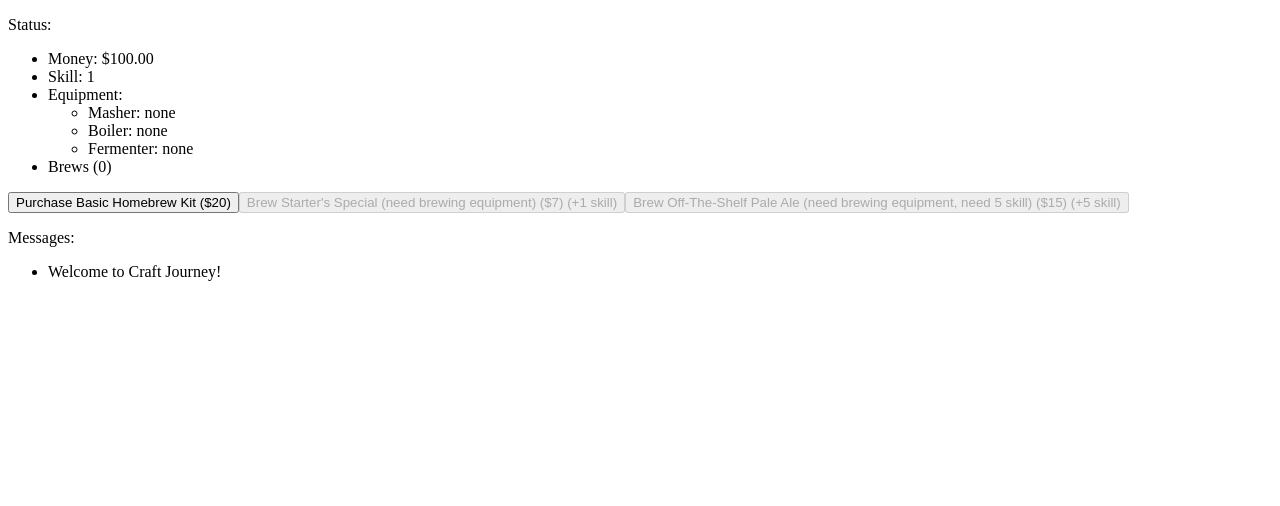
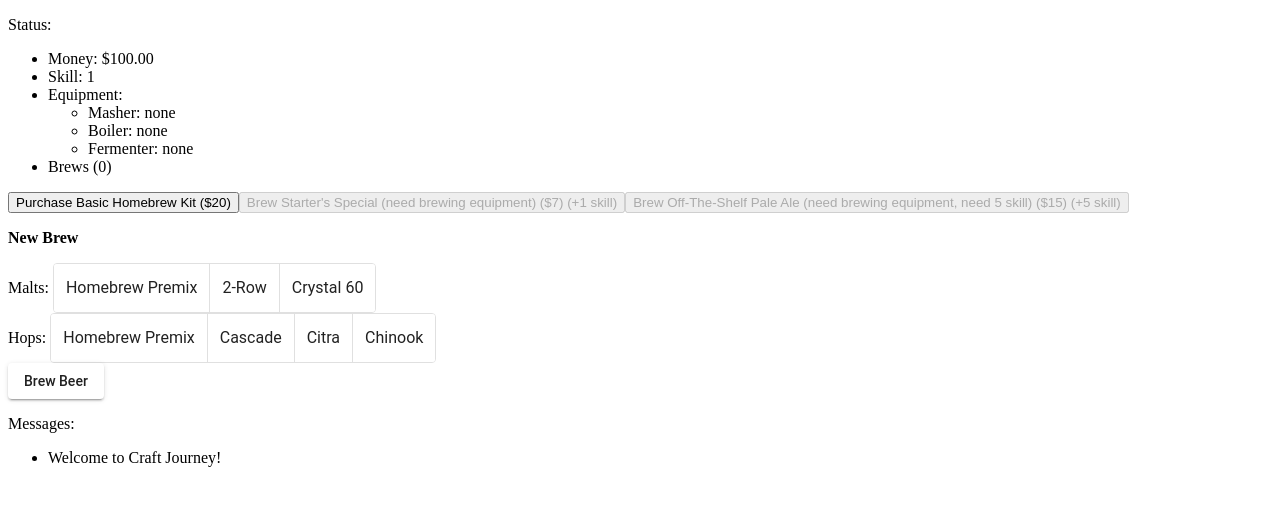
Before and after one commit to alexjurkiewicz/brew-journey, an Angular app: page / in a window 1280 px wide. Shown: the top 506 px of the page. Built offline with nearby package versions, Linux system fonts and the light colour scheme.

Commit message:
Add brew beer UI
Not functional or properly placed yet

```diff
--- a/src/app/app.component.html
+++ b/src/app/app.component.html
@@ -1,3 +1,4 @@
 <app-status-bar></app-status-bar>
 <app-action-bar></app-action-bar>
+<app-brew-settings></app-brew-settings>
 <app-message-box></app-message-box>
--- /dev/null
+++ b/src/app/brew-settings/brew-settings.component.css
@@ -0,0 +1,3 @@
+mat-slider {
+    width: 300px;
+}
--- /dev/null
+++ b/src/app/brew-settings/brew-settings.component.html
@@ -0,0 +1,36 @@
+<p><b>New Brew</b></p>
+<div>
+  Malts:
+  <mat-button-toggle-group multiple>
+    <mat-button-toggle *ngFor="let malt of malts" (change)="toggleMalt($event, malt)">
+      {{malt.name}}
+    </mat-button-toggle>
+  </mat-button-toggle-group>
+  <div *ngFor="let malt of this.activeMalts">
+    {{malt.name}} intensity:
+    <mat-slider
+      [ngModel]="maltAmounts.get(malt)"
+      (ngModelChange)="setMaltAmount(malt, $event)">
+    </mat-slider>
+  </div>
+</div>
+
+<div>
+    Hops:
+    <mat-button-toggle-group multiple>
+      <mat-button-toggle *ngFor="let hop of hops" (change)="toggleHop($event, hop)">
+        {{hop.name}}
+      </mat-button-toggle>
+    </mat-button-toggle-group>
+    <div *ngFor="let hop of this.activeHops">
+      {{hop.name}} intensity:
+      <mat-slider
+        [ngModel]="hopAmounts.get(hop)"
+        (ngModelChange)="setHopAmount(hop, $event)">
+      </mat-slider>
+    </div>
+  </div>
+
+  <div>
+      <button mat-raised-button (click)="brewBeer()">Brew Beer</button>
+  </div>
--- /dev/null
+++ b/src/app/brew-settings/brew-settings.component.ts
@@ -0,0 +1,94 @@
+import { Component, OnInit } from '@angular/core';
+
+import { MatCheckboxChange } from '@angular/material/checkbox';
+
+import { Malt } from '../malt';
+import { Hop } from '../hop';
+import { IngredientDataService } from '../ingredient-data.service';
+
+@Component({
+  selector: 'app-brew-settings',
+  templateUrl: './brew-settings.component.html',
+  styleUrls: ['./brew-settings.component.css']
+})
+export class BrewSettingsComponent implements OnInit {
+  public maltAmounts: Map<Malt, number> = new Map();
+  public hopAmounts: Map<Hop, number> = new Map();
+  // HACK: We need maltAmountKeys because Angular 5 *ngFor can't iterate
+  // over ES6 Map or even directly over Array.from(mymap.keys())).
+  public maltAmountKeys: Array<Malt>;
+  public hopAmountKeys: Array<Hop>;
+
+  constructor(
+    public ingredientData: IngredientDataService,
+  ) {
+    // Init
+    for (const malt of this.malts) {
+      this.maltAmounts.set(malt, 0);
+    }
+    this.maltAmountKeys = Array.from(this.maltAmounts.keys());
+    for (const hop of this.hops) {
+      this.hopAmounts.set(hop, 0);
+    }
+    this.hopAmountKeys = Array.from(this.hopAmounts.keys());
+  }
+
+  ngOnInit() { }
+
+  toggleMalt(event: MatCheckboxChange, malt: Malt): void {
+    if (event.source.checked) {
+      this.maltAmounts.set(malt, 50);
+    } else {
+      this.maltAmounts.set(malt, 0);
+    }
+  }
+
+  get malts(): Array<Malt> {
+    return this.ingredientData.malts;
+  }
+
+  get activeMalts(): Array<Malt> {
+    return this.malts.filter((malt) => (this.maltAmounts.get(malt) || 0) > 0);
+  }
+
+  setMaltAmount(malt: Malt, intensity: number) {
+    this.maltAmounts.set(malt, intensity);
+    if (intensity === 0) {
+      // XXX disable the checkbox
+    }
+  }
+
+  toggleHop(event: MatCheckboxChange, hop: Hop): void {
+    if (event.source.checked) {
+      this.hopAmounts.set(hop, 50);
+    } else {
+      this.hopAmounts.set(hop, 0);
+    }
+  }
+
+  get hops(): Array<Hop> {
+    return this.ingredientData.hops;
+  }
+
+  get activeHops(): Array<Hop> {
+    return this.hops.filter((hop) => (this.hopAmounts.get(hop) || 0) > 0);
+  }
+
+  setHopAmount(hop: Hop, intensity: number) {
+    this.hopAmounts.set(hop, intensity);
+    if (intensity === 0) {
+      // XXX disable the checkbox
+    }
+  }
+
+  brewBeer(): void {
+    const malts = this.activeMalts;
+    const maltAmounts = malts.map((malt) => this.maltAmounts.get(malt));
+    const hops = this.activeHops;
+    const hopAmounts = hops.map((hop) => this.hopAmounts.get(hop));
+    console.log(malts);
+    console.log(maltAmounts);
+    console.log(hops);
+    console.log(hopAmounts);
+  }
+}
--- /dev/null
+++ b/src/app/hop.ts
@@ -0,0 +1,8 @@
+export class Hop {
+    constructor(
+        public name: string,
+        public flavourIntensity: number,
+        public bitterness: number,
+        public qualityModifier: number,
+    ) {}
+}
--- /dev/null
+++ b/src/app/ingredient-data.service.ts
@@ -0,0 +1,33 @@
+import { Injectable } from '@angular/core';
+
+import { Hop } from './hop';
+import { Malt } from './malt';
+
+@Injectable()
+export class IngredientDataService {
+
+  malts = [
+    new Malt('Homebrew Premix', 1, 1, 0.5),
+    new Malt('2-Row', 1, 1, 1),
+    new Malt('Crystal 60', 60, 60, 1),
+  ];
+
+  hops = [
+    new Hop('Homebrew Premix', 5, 1, 0.5),
+    new Hop('Cascade', 10, 5, 1),
+    new Hop('Citra', 40, 13, 1),
+    new Hop('Chinook', 20, 15, 1),
+  ];
+
+  constructor() { }
+
+  malt(name: string): Malt | null {
+    for (const malt of this.malts) {
+      if (name === malt.name) {
+        return malt;
+      }
+    }
+    return null;
+  }
+
+}
--- /dev/null
+++ b/src/app/malt.ts
@@ -0,0 +1,8 @@
+export class Malt {
+    constructor(
+        public name: string,
+        public flavourIntensity: number,
+        public srm: number,
+        public qualityModifier: number,
+    ) {}
+}
```
Also changed, not shown: src/app/app.module.ts (+17 -1 lines), 2 other files (tests, documents, lock files or other folders).
